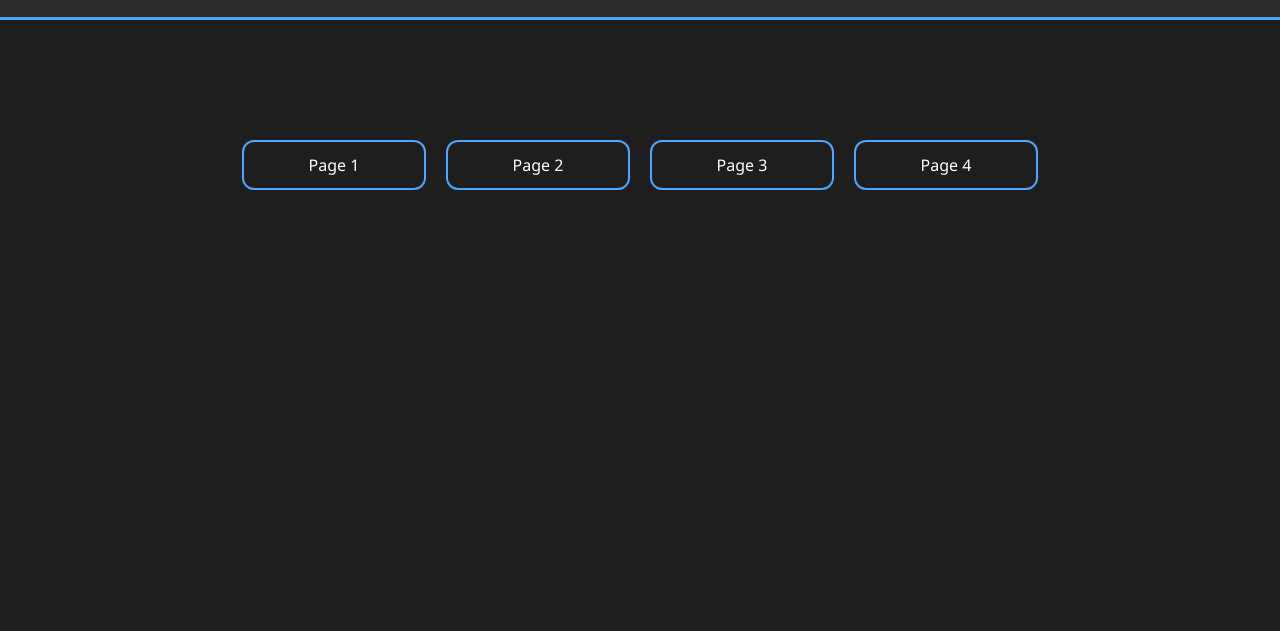
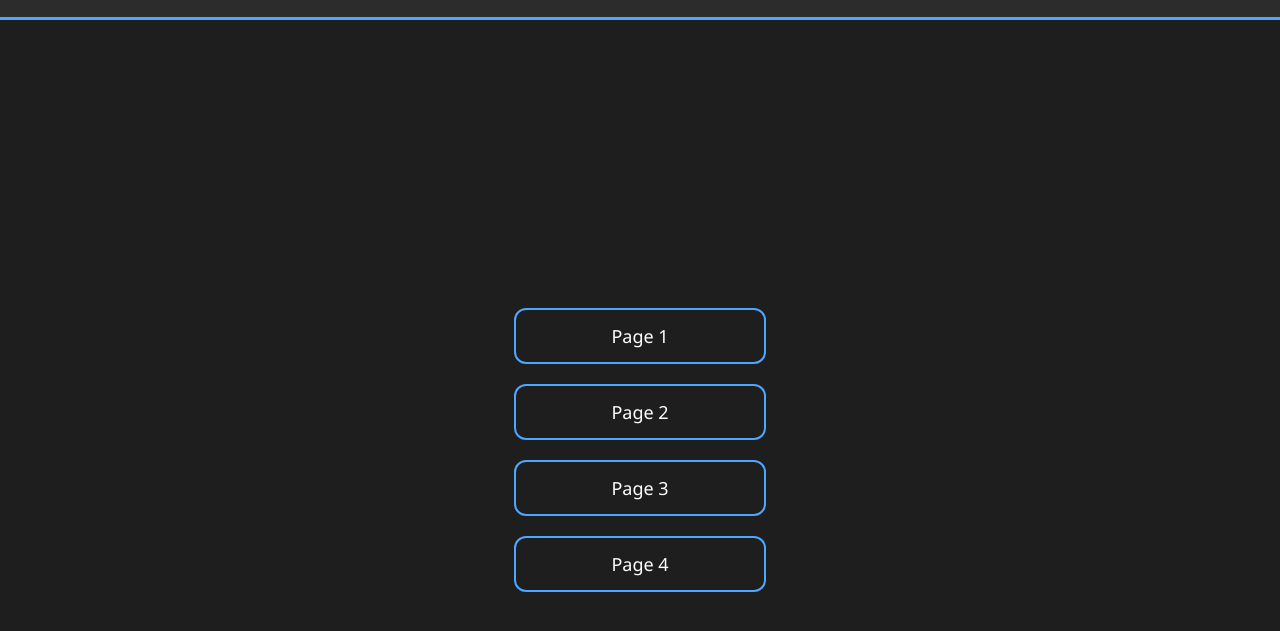
Before and after one commit to Blockly-mc/Cwpages, a plain HTML site: page index.html in a window 1280 px wide. Shown: the part 75-706 px from the top of the page. Drawn offline with Linux system fonts and the light colour scheme.

Commit message:
Update index.html

```diff
--- a/index.html
+++ b/index.html
@@ -23,26 +23,27 @@
     }
     main {
       padding: 80px 20px;
+      display: flex;
+      justify-content: center;
+      align-items: center;
+      min-height: calc(100vh - 100px); /* fills screen minus header */
     }
     .button-container {
       display: flex;
-      justify-content: center;
-      flex-wrap: wrap;
+      flex-direction: column; /* makes buttons vertical */
       gap: 20px;
-      margin-top: 40px;
     }
     .link-btn {
       background: transparent;
       color: #fff;
       border: 2px solid #4da6ff;
-      padding: 12px 20px;
-      font-size: 16px;
+      padding: 14px 24px;
+      font-size: 18px;
       cursor: pointer;
       border-radius: 12px;
       transition: 0.3s;
       text-decoration: none;
-      min-width: 140px;
-      text-align: center;
+      min-width: 200px;
     }
     .link-btn:hover {
       background: #4da6ff;
```
